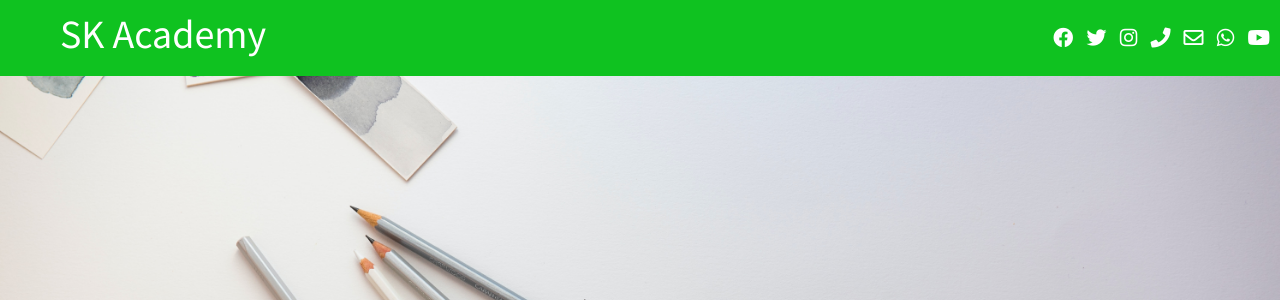
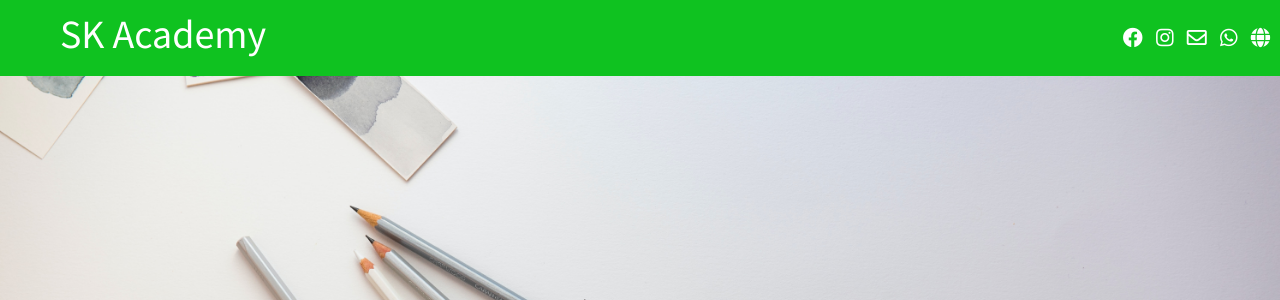
Before and after one commit to Ansarimajid/Apollo, a Django app: page / in a window 1280 px wide. Shown: the top 300 px of the page. Run offline with Django 3.2, Linux system fonts and the light colour scheme; some libraries are stand-ins or nearby versions.

Commit message:
add links in anchor tag

```diff
--- a/main_app/templates/main_app/login.html
+++ b/main_app/templates/main_app/login.html
@@ -67,14 +67,11 @@
         <h1 style="margin-left: 50px;">SK Academy</h1>
     </div>
     <ul class="social-icons">
-        <li><a href="#"><i class="fab fa-facebook"></i></a></li>
-        <li><a href="#"><i class="fab fa-twitter"></i></a></li>
-        <li><a href="#"><i class="fab fa-instagram"></i></a></li>
-        <li><a href="#"><i class="fas fa-phone"></i></a></li>
-        <li><a href="#"><i class="far fa-envelope"></i></a></li>
-        <li><a href="#"><i class="fab fa-whatsapp"></i></a></li>
-        <li><a href="#"><i class="fab fa-youtube"></i></a></li>
-        <!-- Add more social media icons as needed -->
+        <li><a href="https://www.facebook.com/profile.php?id=100090469437745&mibextid=ZbWKwL"><i class="fab fa-facebook"></i></a></li>
+        <li><a href="https://instagram.com/the.skacademy"><i class="fab fa-instagram"></i></a></li>
+        <li><a href="mailto:skamleshacademy@gmail.com"><i class="far fa-envelope"></i></a></li>
+        <li><a href="https://wa.me/9167832966"><i class="fab fa-whatsapp"></i></a></li>
+        <li><a href="https://theskacademy.co.in"><i class="fa fa-globe"></i></a></li>
     </ul>
 
     </header>
```
